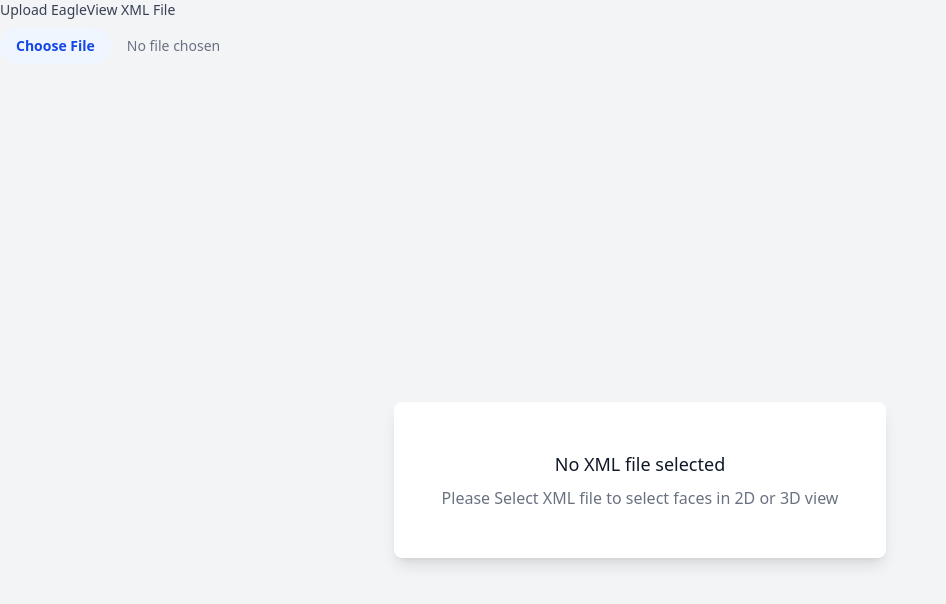
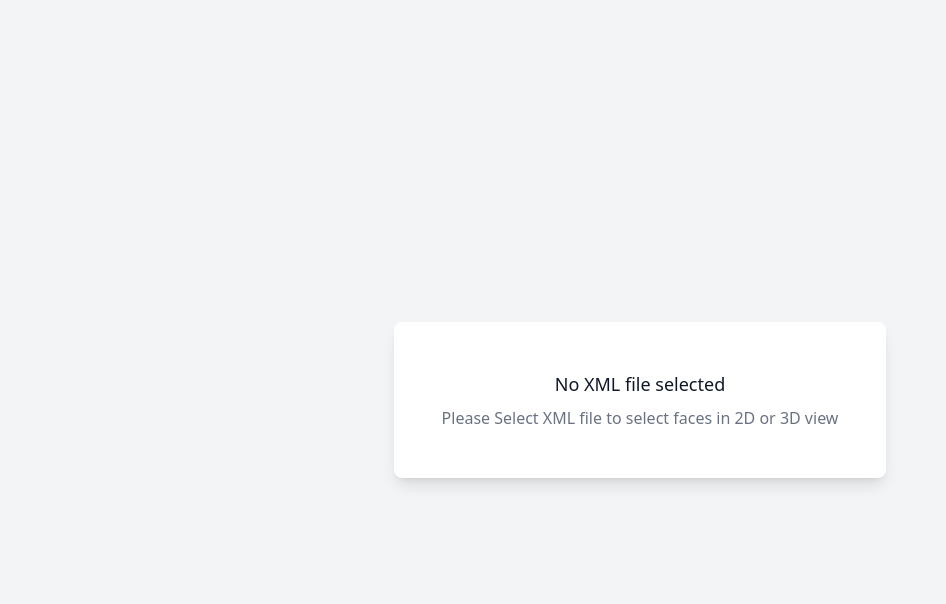
Before and after one commit to saurabh-vardaam/xmlselector, a React (Vite) app: page / in a window 1280 px wide. Shown: the top 604 px of the page, without its empty margins (0-946 px from the left). Built offline with nearby package versions, Linux system fonts and the light colour scheme.

Commit message:
file input for testing removed

```diff
--- a/src/App.tsx
+++ b/src/App.tsx
@@ -36,10 +36,8 @@
   const [isAllSelected, setIsAllSelected] = useState(false);
   const [error, setError] = useState<string>("");
   const hasInitializedSelection = useRef<boolean>(false);
-  const [fileName, setFileName] = useState<string>("");
-  const fileInputRef = useRef<HTMLInputElement>(null);
+
   const sendDataToFlutter = (data: any) => {
-    console.log('data,,,',data)
     if (
       window.webkit &&
       window.webkit.messageHandlers &&
@@ -206,75 +204,9 @@
     }
   }, [reportData]);
 
-
-  const handleFileUpload = (event: React.ChangeEvent<HTMLInputElement>) => {
-    const file = event.target.files?.[0];
-    if (!file) return;
-
-    if (file.type !== "text/xml" && !file.name.endsWith(".xml")) {
-      setError("Please select a valid XML file");
-      return;
-    }
-
-    setFileName(file.name);
-    setError("");
-
-    const reader = new FileReader();
-    reader.onload = (e) => {
-      const content = e.target?.result as string;
-      setXmlContent(content);
-    };
-    reader.onerror = () => {
-      setError("Error reading file");
-    };
-    reader.readAsText(file);
-  };
-
-  const handleClearFile = () => {
-    setXmlContent(null);
-    setFileName("");
-    setError("");
-    setReportData(null);
-    setXmlUISelection([]);
-    setIsAllSelected(false);
-    if (fileInputRef.current) {
-      fileInputRef.current.value = "";
-    }
-  };
   return (
     <div className="min-h-screen bg-gray-100">
-      <div className="mb-4">
-        <label
-          htmlFor="xml-file"
-          className="block mb-2 text-sm font-medium text-gray-700"
-        >
-          Upload EagleView XML File
-        </label>
-        <div className="flex items-center space-x-4">
-          <input
-            ref={fileInputRef}
-            id="xml-file"
-            type="file"
-            accept=".xml,text/xml"
-            onChange={handleFileUpload}
-            className="block w-full text-sm text-gray-500 file:mr-4 file:py-2 file:px-4 file:rounded-full file:border-0 file:text-sm file:font-semibold file:bg-blue-50 file:text-blue-700 hover:file:bg-blue-100"
-          />
-          {xmlContent && (
-            <button
-              onClick={handleClearFile}
-              className="px-4 py-2 text-sm font-medium text-red-700 transition-colors bg-red-100 rounded-md hover:bg-red-200"
-            >
-              Clear File
-            </button>
-          )}
-        </div>
-      </div>
 
-      {fileName && (
-        <div className="mb-2 text-sm text-gray-600">
-          <span className="font-medium">Loaded file:</span> {fileName}
-        </div>
-      )}
       {xmlContent ? (
         <CustomEagleViewSelector
           xmlContent={xmlContent}
```
